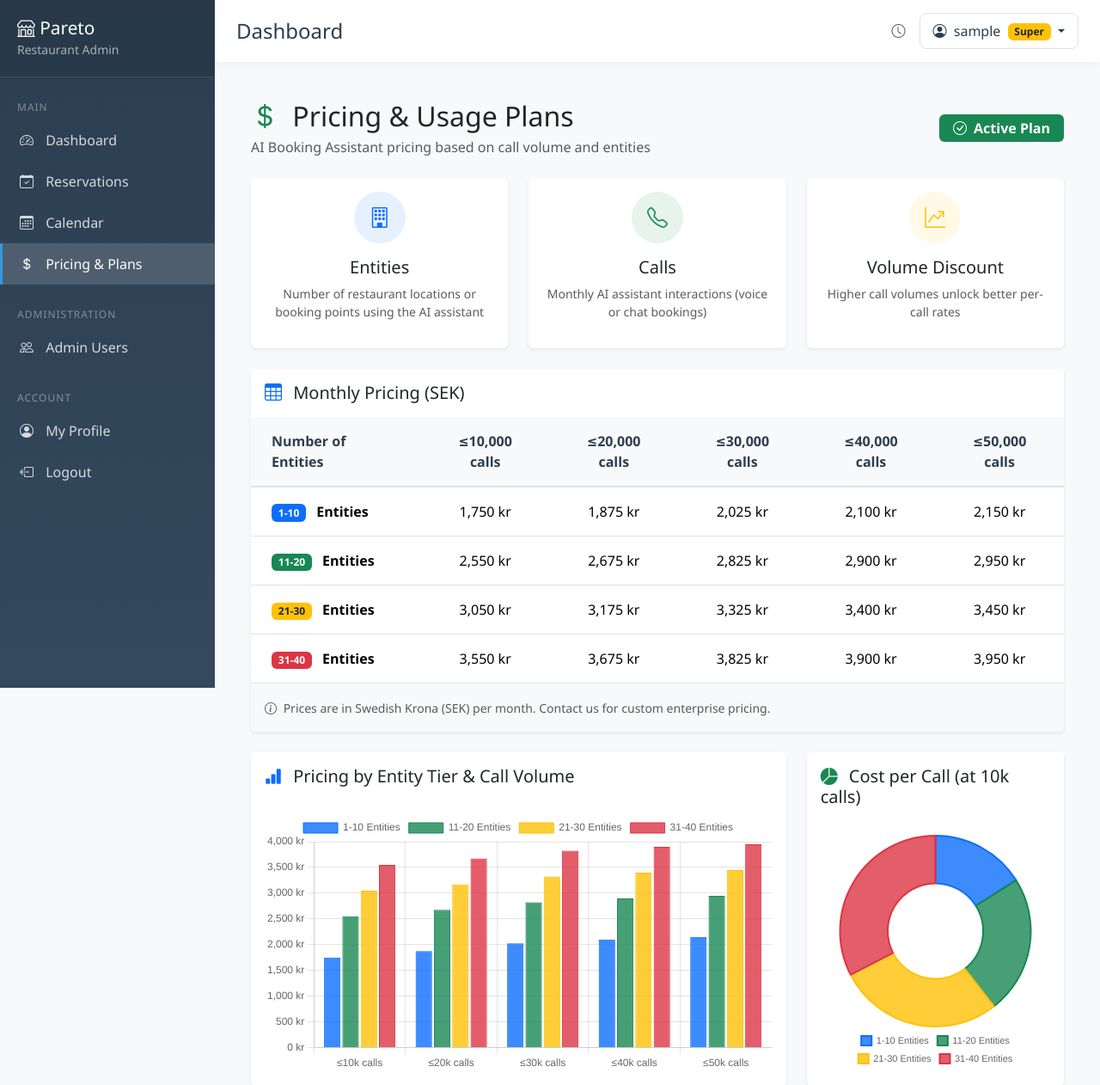
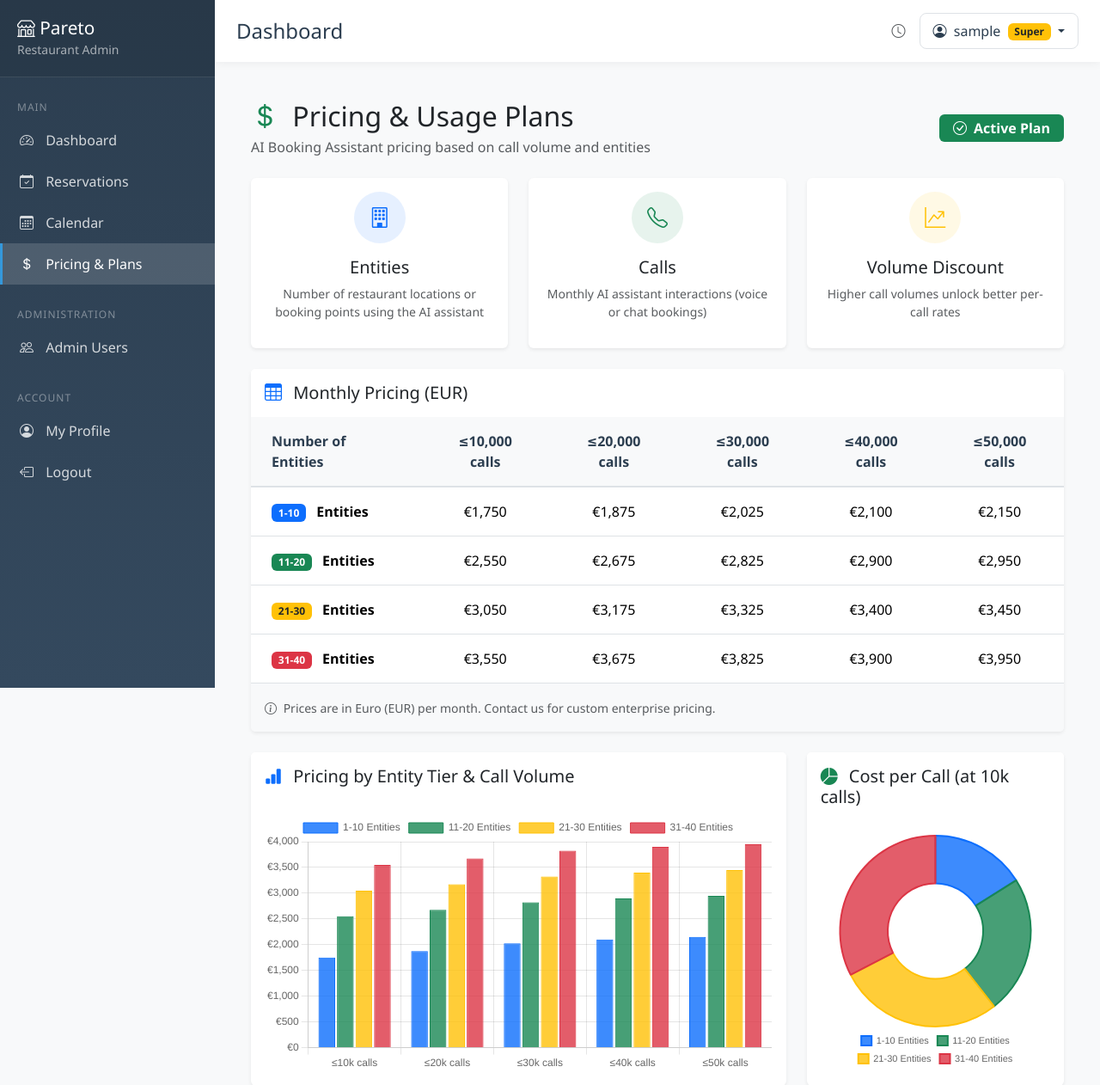
Before and after one commit to janattavoccado/pareto-appointmint-app, a Flask app: page /admin/pricing in a window 1280 px wide. Shown: the top 1262 px of the page at 86% size. Run offline with Flask 3, Linux system fonts and the light colour scheme; the visitor is signed in with stand-in values (Sample User, id 1); some libraries are stand-ins or nearby versions.

Commit message:
Change currency from SEK to EUR

```diff
--- a/templates/admin/pricing.html
+++ b/templates/admin/pricing.html
@@ -68,7 +68,7 @@
                 <div class="card-header bg-white border-0 py-3">
                     <h5 class="mb-0">
                         <i class="bi bi-table text-primary me-2"></i>
-                        Monthly Pricing (SEK)
+                        Monthly Pricing (EUR)
                     </h5>
                 </div>
                 <div class="card-body p-0">
@@ -90,44 +90,44 @@
                                         <span class="badge bg-primary me-2">1-10</span>
                                         Entities
                                     </td>
-                                    <td class="py-3 px-4 text-center">1,750 kr</td>
-                                    <td class="py-3 px-4 text-center">1,875 kr</td>
-                                    <td class="py-3 px-4 text-center">2,025 kr</td>
-                                    <td class="py-3 px-4 text-center">2,100 kr</td>
-                                    <td class="py-3 px-4 text-center">2,150 kr</td>
+                                    <td class="py-3 px-4 text-center">€1,750</td>
+                                    <td class="py-3 px-4 text-center">€1,875</td>
+                                    <td class="py-3 px-4 text-center">€2,025</td>
+                                    <td class="py-3 px-4 text-center">€2,100</td>
+                                    <td class="py-3 px-4 text-center">€2,150</td>
                                 </tr>
                                 <tr>
                                     <td class="py-3 px-4 fw-semibold">
                                         <span class="badge bg-success me-2">11-20</span>
                                         Entities
                                     </td>
-                                    <td class="py-3 px-4 text-center">2,550 kr</td>
-                                    <td class="py-3 px-4 text-center">2,675 kr</td>
-                                    <td class="py-3 px-4 text-center">2,825 kr</td>
-                                    <td class="py-3 px-4 text-center">2,900 kr</td>
-                                    <td class="py-3 px-4 text-center">2,950 kr</td>
+                                    <td class="py-3 px-4 text-center">€2,550</td>
+                                    <td class="py-3 px-4 text-center">€2,675</td>
+                                    <td class="py-3 px-4 text-center">€2,825</td>
+                                    <td class="py-3 px-4 text-center">€2,900</td>
+                                    <td class="py-3 px-4 text-center">€2,950</td>
                                 </tr>
                                 <tr>
                                     <td class="py-3 px-4 fw-semibold">
                                         <span class="badge bg-warning text-dark me-2">21-30</span>
                                         Entities
                                     </td>
-                                    <td class="py-3 px-4 text-center">3,050 kr</td>
-                                    <td class="py-3 px-4 text-center">3,175 kr</td>
-                                    <td class="py-3 px-4 text-center">3,325 kr</td>
-                                    <td class="py-3 px-4 text-center">3,400 kr</td>
-                                    <td class="py-3 px-4 text-center">3,450 kr</td>
+                                    <td class="py-3 px-4 text-center">€3,050</td>
+                                    <td class="py-3 px-4 text-center">€3,175</td>
+                                    <td class="py-3 px-4 text-center">€3,325</td>
+                                    <td class="py-3 px-4 text-center">€3,400</td>
+                                    <td class="py-3 px-4 text-center">€3,450</td>
                                 </tr>
                                 <tr>
                                     <td class="py-3 px-4 fw-semibold">
                                         <span class="badge bg-danger me-2">31-40</span>
                                         Entities
                                     </td>
-                                    <td class="py-3 px-4 text-center">3,550 kr</td>
-                                    <td class="py-3 px-4 text-center">3,675 kr</td>
-                                    <td class="py-3 px-4 text-center">3,825 kr</td>
-                                    <td class="py-3 px-4 text-center">3,900 kr</td>
-                                    <td class="py-3 px-4 text-center">3,950 kr</td>
+                                    <td class="py-3 px-4 text-center">€3,550</td>
+                                    <td class="py-3 px-4 text-center">€3,675</td>
+                                    <td class="py-3 px-4 text-center">€3,825</td>
+                                    <td class="py-3 px-4 text-center">€3,900</td>
+                                    <td class="py-3 px-4 text-center">€3,950</td>
                                 </tr>
                             </tbody>
                         </table>
@@ -136,7 +136,7 @@
                 <div class="card-footer bg-light border-0 py-3">
                     <small class="text-muted">
                         <i class="bi bi-info-circle me-1"></i>
-                        Prices are in Swedish Krona (SEK) per month. Contact us for custom enterprise pricing.
+                        Prices are in Euro (EUR) per month. Contact us for custom enterprise pricing.
                     </small>
                 </div>
             </div>
@@ -226,7 +226,7 @@
                     <div class="mt-4 p-3 bg-white bg-opacity-20 rounded">
                         <div class="d-flex justify-content-between align-items-center">
                             <span class="fs-5">Estimated Monthly Cost:</span>
-                            <span class="fs-3 fw-bold" id="estimatedCost">1,750 kr</span>
+                            <span class="fs-3 fw-bold" id="estimatedCost">€1,750</span>
                         </div>
                     </div>
                 </div>
@@ -310,7 +310,7 @@ document.addEventListener('DOMContentLoaded', function() {
                 tooltip: {
                     callbacks: {
                         label: function(context) {
-                            return context.dataset.label + ': ' + context.raw.toLocaleString() + ' kr';
+                            return context.dataset.label + ': €' + context.raw.toLocaleString();
                         }
                     }
                 }
@@ -320,7 +320,7 @@ document.addEventListener('DOMContentLoaded', function() {
                     beginAtZero: true,
                     ticks: {
                         callback: function(value) {
-                            return value.toLocaleString() + ' kr';
+                            return '€' + value.toLocaleString();
                         }
                     }
                 }
@@ -379,7 +379,7 @@ document.addEventListener('DOMContentLoaded', function() {
                 tooltip: {
                     callbacks: {
                         label: function(context) {
-                            return context.dataset.label + ': ' + context.raw.toLocaleString() + ' kr';
+                            return context.dataset.label + ': €' + context.raw.toLocaleString();
                         }
                     }
                 }
@@ -389,7 +389,7 @@ document.addEventListener('DOMContentLoaded', function() {
                     beginAtZero: false,
                     ticks: {
                         callback: function(value) {
-                            return value.toLocaleString() + ' kr';
+                            return '€' + value.toLocaleString();
                         }
                     }
                 }
@@ -437,7 +437,7 @@ document.addEventListener('DOMContentLoaded', function() {
                 tooltip: {
                     callbacks: {
                         label: function(context) {
-                            return context.label + ': ' + context.raw.toFixed(3) + ' kr/call';
+                            return context.label + ': €' + context.raw.toFixed(3) + '/call';
                         }
                     }
                 }
@@ -457,7 +457,7 @@ document.addEventListener('DOMContentLoaded', function() {
         const entities = parseInt(document.getElementById('calcEntities').value);
         const calls = parseInt(document.getElementById('calcCalls').value);
         const price = priceMatrix[entities][calls];
-        document.getElementById('estimatedCost').textContent = price.toLocaleString() + ' kr';
+        document.getElementById('estimatedCost').textContent = '€' + price.toLocaleString();
     }
 
     document.getElementById('calcEntities').addEventListener('change', updateEstimate);
```
